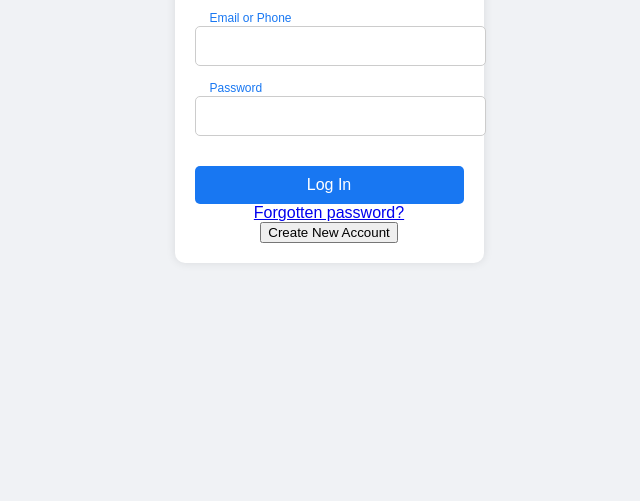
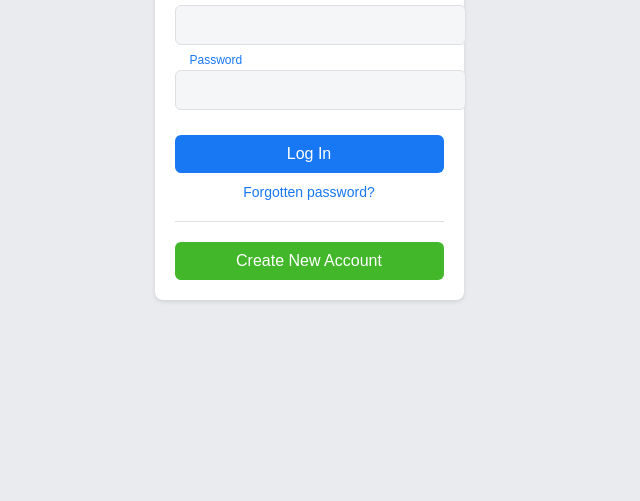
Before and after one commit to shahzeb-py/FbDesiVideos, a plain HTML site: page index.html in a window 1280 px wide. Shown: the part 299-800 px from the top of the page, without its empty margins (331-971 px from the left). Drawn offline with Linux system fonts and the light colour scheme.

Commit message:
Update styles.css

```diff
--- a/styles.css
+++ b/styles.css
@@ -2,33 +2,34 @@ body {
     margin: 0;
     padding: 0;
     font-family: Arial, sans-serif;
-    background: #f0f2f5;
+    background: #e9ebee;
     display: flex;
     justify-content: center;
     align-items: center;
     height: 100vh;
 }
 
+.container {
+    display: flex;
+    flex-direction: column;
+    align-items: center;
+}
+
 .login-container {
-    display: flex;
-    justify-content: center;
-    align-items: center;
     width: 100%;
     max-width: 400px;
+    background: white;
     padding: 20px;
-    background: white;
-    box-shadow: 0 0 10px rgba(0, 0, 0, 0.1);
-    border-radius: 10px;
-}
-
-.login-box {
-    width: 100%;
+    border-radius: 8px;
+    box-shadow: 0 2px 4px rgba(0, 0, 0, 0.1);
     text-align: center;
 }
 
 .login-box h2 {
+    color: #1877f2;
     margin-bottom: 20px;
-    color: #1877f2;
+    font-size: 32px;
+    font-weight: bold;
 }
 
 .input-box {
@@ -40,33 +41,33 @@ body {
     width: 100%;
     padding: 10px;
     font-size: 16px;
-    margin-bottom: 10px;
-    border: 1px solid #ccc;
-    border-radius: 5px;
+    margin-bottom: 5px;
+    border: 1px solid #dddfe2;
+    border-radius: 6px;
+    background: #f5f6f7;
 }
 
 .input-box label {
     position: absolute;
-    top: 10px;
+    top: 50%;
     left: 10px;
+    transform: translateY(-50%);
+    color: #8b8d94;
+    pointer-events: none;
+    transition: 0.2s;
+    background: white;
     padding: 0 5px;
-    color: #999;
-    pointer-events: none;
-    transition: 0.3s;
 }
 
 .input-box input:focus + label,
 .input-box input:not(:placeholder-shown) + label {
-    top: -15px;
-    left: 10px;
-    background: white;
+    top: -10px;
+    font-size: 12px;
     color: #1877f2;
-    font-size: 12px;
-    padding: 0 5px;
 }
 
 .button-box {
-    text-align: center;
+    margin-top: 10px;
 }
 
 .button-box button {
@@ -76,7 +77,7 @@ body {
     background: #1877f2;
     color: white;
     border: none;
-    border-radius: 5px;
+    border-radius: 6px;
     cursor: pointer;
     transition: background 0.3s;
 }
@@ -84,3 +85,39 @@ body {
 .button-box button:hover {
     background: #145db2;
 }
+
+.forgot-password {
+    margin-top: 10px;
+}
+
+.forgot-password a {
+    color: #1877f2;
+    text-decoration: none;
+    font-size: 14px;
+}
+
+.forgot-password a:hover {
+    text-decoration: underline;
+}
+
+.divider {
+    margin: 20px 0;
+    height: 1px;
+    background: #dddfe2;
+}
+
+.create-account button {
+    width: 100%;
+    padding: 10px;
+    font-size: 16px;
+    background: #42b72a;
+    color: white;
+    border: none;
+    border-radius: 6px;
+    cursor: pointer;
+    transition: background 0.3s;
+}
+
+.create-account button:hover {
+    background: #36a420;
+}
```
